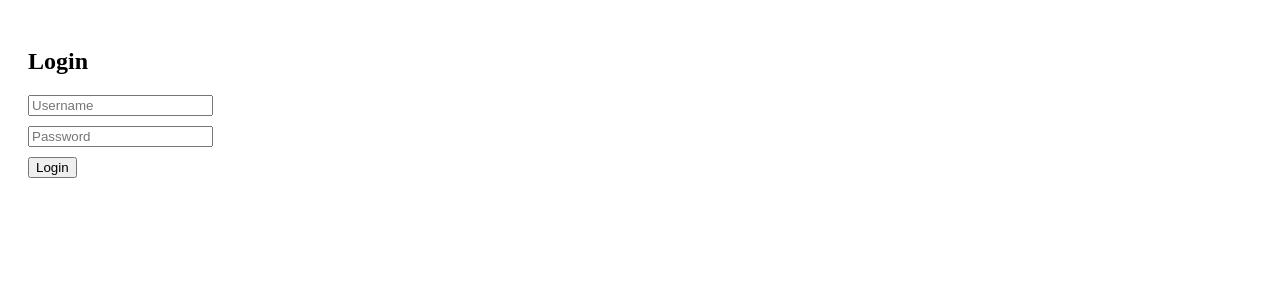
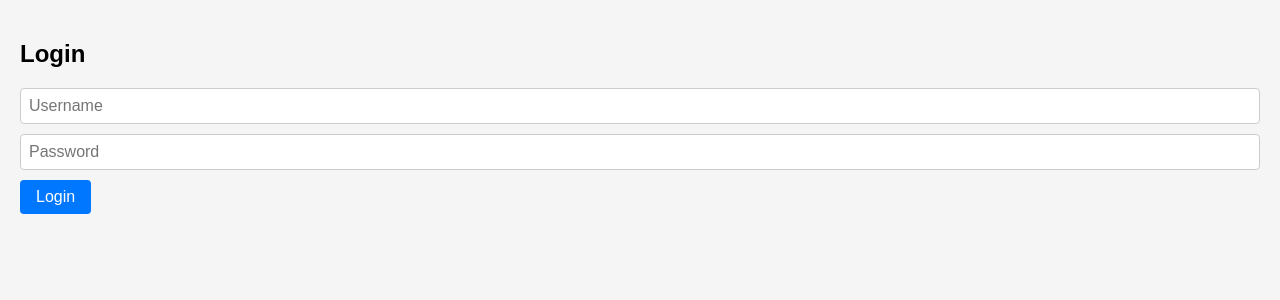
Before and after one commit to rockclimber147/LearningGraph, a React (Vite) app in the folder LearningGraphFrontend/: page /login in a window 1280 px wide. Shown: the top 300 px of the page. Built offline with nearby package versions, Linux system fonts and the light colour scheme.

Commit message:
oof styling

```diff
--- a/LearningGraphFrontend/src/index.css
+++ b/LearningGraphFrontend/src/index.css
@@ -0,0 +1,76 @@
+/* Global body / font */
+body {
+  font-family: Arial, sans-serif;
+  background-color: #f5f5f5;
+  margin: 0;
+  padding: 0;
+}
+
+/* Container for pages */
+.page-container {
+  max-width: 900px;
+  margin: 40px auto;
+  padding: 20px;
+  background-color: #fff;
+  border-radius: 8px;
+  box-shadow: 0 3px 10px rgba(0,0,0,0.1);
+}
+
+/* Headings */
+.page-container h1,
+.page-container h2 {
+  margin-top: 0;
+  margin-bottom: 20px;
+  color: #333;
+}
+
+/* Buttons */
+button {
+  padding: 8px 16px;
+  font-size: 16px;
+  cursor: pointer;
+  background-color: #0077ff;
+  color: white;
+  border: none;
+  border-radius: 4px;
+  transition: background 0.2s ease;
+}
+
+button:hover {
+  background-color: #005fcc;
+}
+
+/* Inputs */
+input {
+  width: 100%;
+  padding: 8px;
+  margin-bottom: 12px;
+  font-size: 16px;
+  border: 1px solid #ccc;
+  border-radius: 4px;
+  box-sizing: border-box;
+}
+
+/* Error messages */
+.error {
+  color: red;
+  font-weight: bold;
+}
+
+/* GraphCanvas container */
+.graph-canvas-container {
+  margin-top: 20px;
+  text-align: center;
+}
+
+.graph-canvas-container canvas {
+  border: 1px solid #333;
+  border-radius: 6px;
+}
+
+
+.centered-button {
+  display: flex;
+  justify-content: center; /* horizontal center */
+  margin-top: 20px;
+}
--- a/LearningGraphFrontend/src/pages/LandingPage.tsx
+++ b/LearningGraphFrontend/src/pages/LandingPage.tsx
@@ -5,12 +5,19 @@
   const { username, logout } = useAuth();
 
   return (
-    <div style={{ padding: 20 }}>
-      <h1>Welcome, {username}!</h1>
-      <button onClick={logout}>Logout</button>
-
-      {/* Render the reusable canvas */}
-      <GraphCanvas width={800} height={600} />
+    <div>
+      <div style={{ padding: 20 }}>
+        <div className="centered-button">
+          <h1>Welcome, {username}!</h1>
+        </div>
+        <div className="centered-button">
+          {/* Render the reusable canvas */}
+          <GraphCanvas width={800} height={600} />
+        </div>
+      </div>
+      <div className="centered-button">
+        <button onClick={logout}>Logout</button>
+      </div>
     </div>
   );
 }
```
